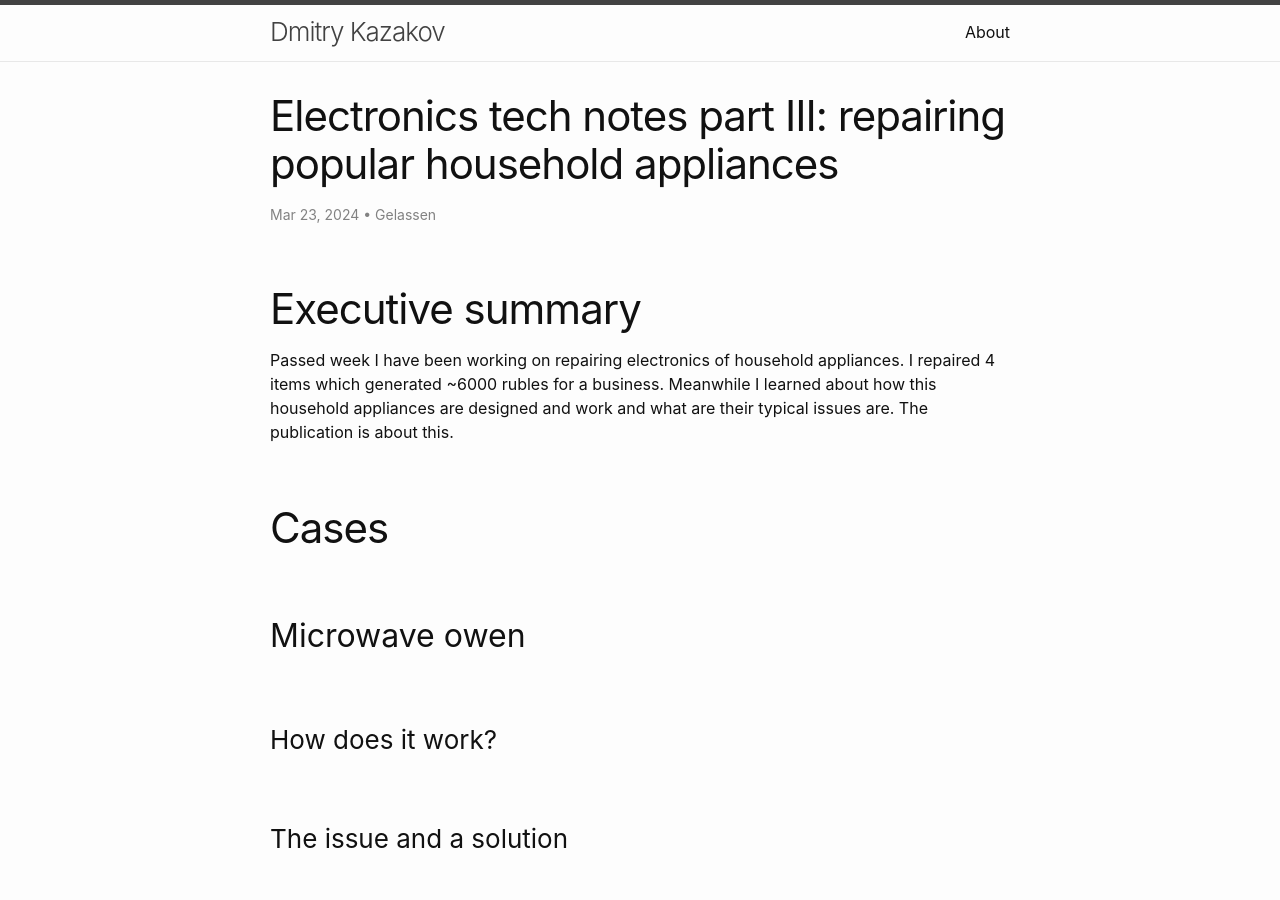
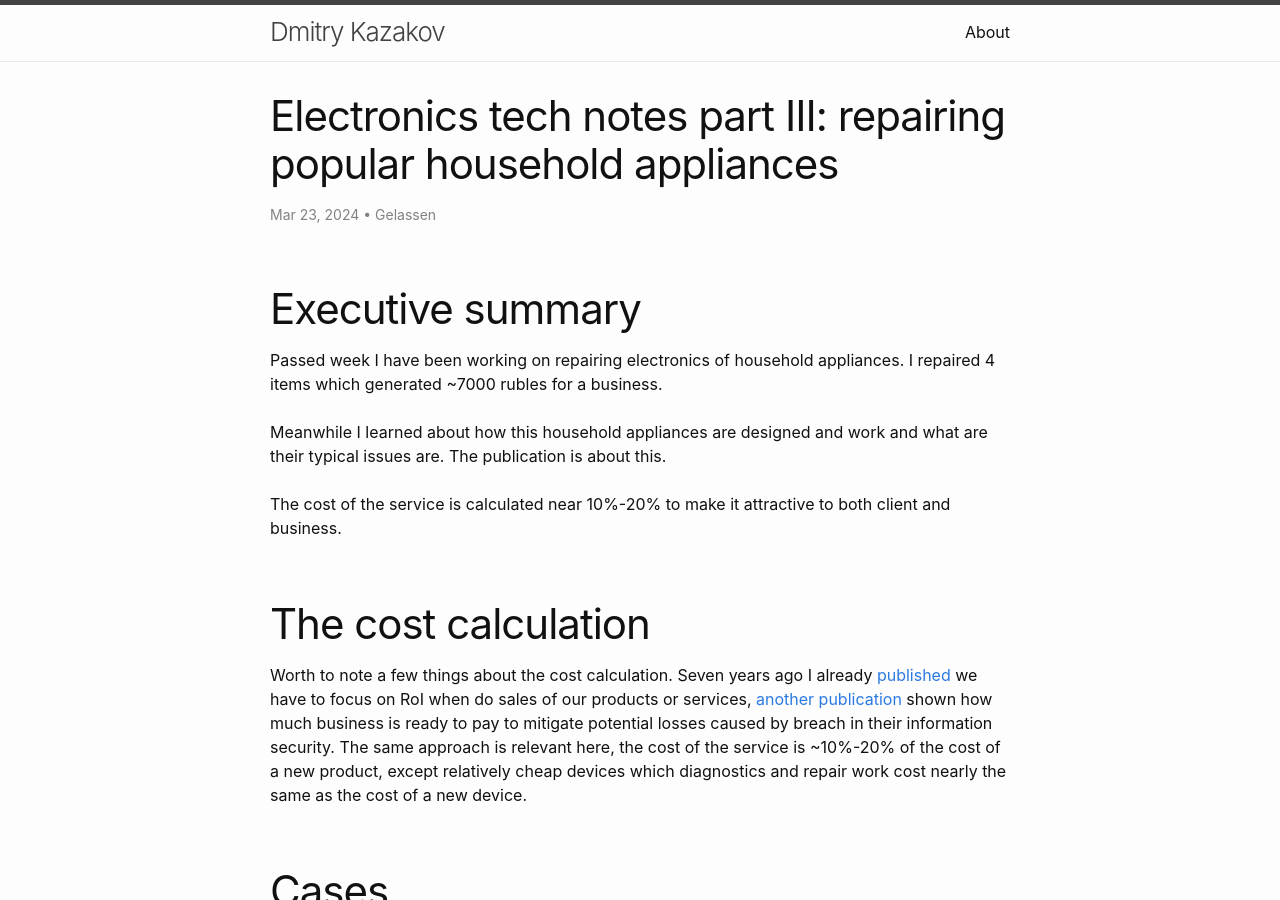
Before and after one commit to Gelassen/dkazakov.github.io, a Jekyll site: the page built from _posts/2024-03-23-electronics-tech-notes-part-3.html, in a window 1280 px wide and 900 px high. Built offline with Jekyll 4.4.1, drawn with Linux system fonts in a browser that asks for light colours.

Commit message:
Part II: add paragraph about the cost calculation

```diff
--- a/_posts/2024-03-23-electronics-tech-notes-part-3.html
+++ b/_posts/2024-03-23-electronics-tech-notes-part-3.html
@@ -14,10 +14,28 @@ modified_time: '2024-03-23'
         <h1>Executive summary</h1>
         <p>
             Passed week I have been working on repairing electronics of
-            household appliances. I repaired 4 items which generated ~6000
-            rubles for a business. Meanwhile I learned about how this household
-            appliances are designed and work and what are their typical
-            issues are. The publication is about this.
+            household appliances. I repaired 4 items which generated ~7000
+            rubles for a business. <br><br>
+
+            Meanwhile I learned about how this household appliances are
+            designed and work and what are their typical issues are. The
+            publication is about this. <br><br>
+
+            The cost of the service is calculated near 10%-20% to make it
+            attractive to both client and business.
+        </p>
+        <h1>The cost calculation</h1>
+        <p>
+            Worth to note a few things about the cost calculation. Seven years
+            ago I already <a href="https://gelassen.github.io/blog/2017/04/25/how-I-learn-how-to-sell-my-and-my-team-services.html">published</a>
+            we have to focus on RoI when do sales of our products or services,
+            <a href="https://gelassen.github.io/blog/2023/11/22/why-do-you-need-to-setup-ssdlc.html">another publication</a>
+            shown how much business is ready to pay to mitigate potential
+            losses caused by breach in their information security. The same
+            approach is relevant here, the cost of the service is ~10%-20% of
+            the cost of a new product, except relatively cheap devices which
+            diagnostics and repair work cost nearly the same as the cost of a
+            new device.
         </p>
         <h1>Cases</h1>
         <p>
```
